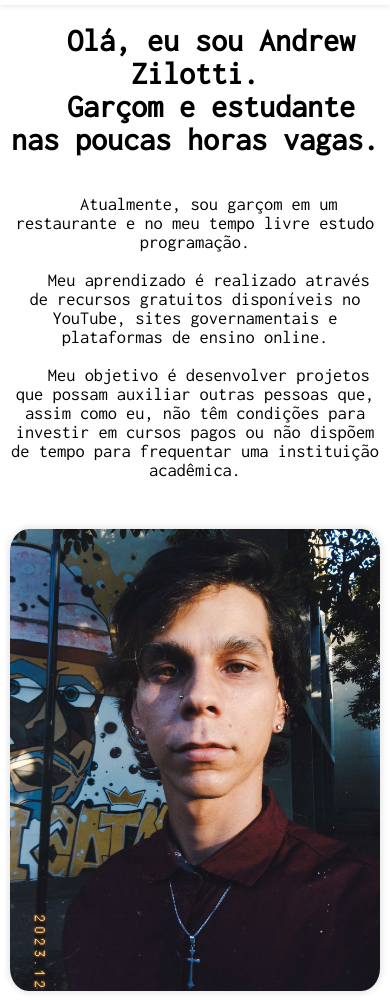
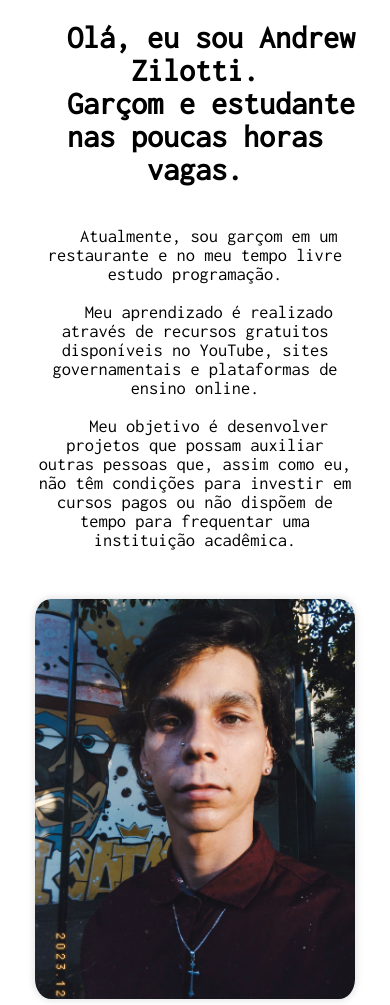
Before and after one commit to andrewzilotti/portfolio, a plain HTML site: page index.html in a window 390 px wide. Shown: the part 65-1070 px from the top of the page. Drawn offline with nearby package versions, Linux system fonts and the light colour scheme.

Commit message:
js css html

```diff
--- a/css/style.css
+++ b/css/style.css
@@ -8,10 +8,18 @@
     font-style: normal;
 }
 
+html {
+    scroll-behavior: smooth;
+}
+
 /* ---------------- Header ---------------- */
 
 header {
     width: 100%;
+    position: sticky;
+    top: 0px;
+    background-color: #ffffff;
+    z-index: 1;
 }
 
 #navbar {
@@ -20,7 +28,7 @@ header {
     display: flex;
     align-items: center;
     justify-content: space-around;
-    box-shadow: 0 1px 5px rgba(0, 0, 0, 0.1);
+    /* box-shadow: 0 1px 5px rgba(0, 0, 0, 0.1); */
 }
 
 #nav_logo {
@@ -125,7 +133,7 @@ header {
     display: flex;
     flex-direction: column;
     align-items: start;
-    gap: 38px;
+    gap: 40px;
     margin-top: 5%;
 }
 
@@ -306,7 +314,6 @@ header {
     #home {
         display: flex;
         justify-content: center;
-        padding: 0px 10px;
         flex-wrap: wrap;
         text-align: center;
     }
@@ -314,11 +321,15 @@ header {
     #photo-home {
         height: auto;
         width: 100%;
+        display: flex;
+        justify-content: center;
+        margin: 0px;
     }
 
     #photo-home img {
-        height: auto;
-        width: 100%;
+        margin: 0px;
+        height: 400px;
+        width: auto;
     }
 
     .content {
--- a/java/script.js
+++ b/java/script.js
@@ -3,4 +3,18 @@ $(document).ready(function () {
         $('#mobile_menu').toggleClass('active');
         $('#mobile_btn').find('i').toggleClass('fa-x')
     });
+
+    const sections = $('section');
+    const navItems = $('.nav-item')
+
+    $(window).on('scroll', function () {
+        const header = $('header');
+        const scrollPosition = $(window).scrollTop() - header.outerHeight();
+
+        if (scrollPosition <= 0 - 70) {
+            header.css('box-shadow', 'none');
+        } else {
+            header.css('box-shadow', '0 1px 5px rgba(0, 0, 0, 0.1)');
+        }
+    });
 });
```
